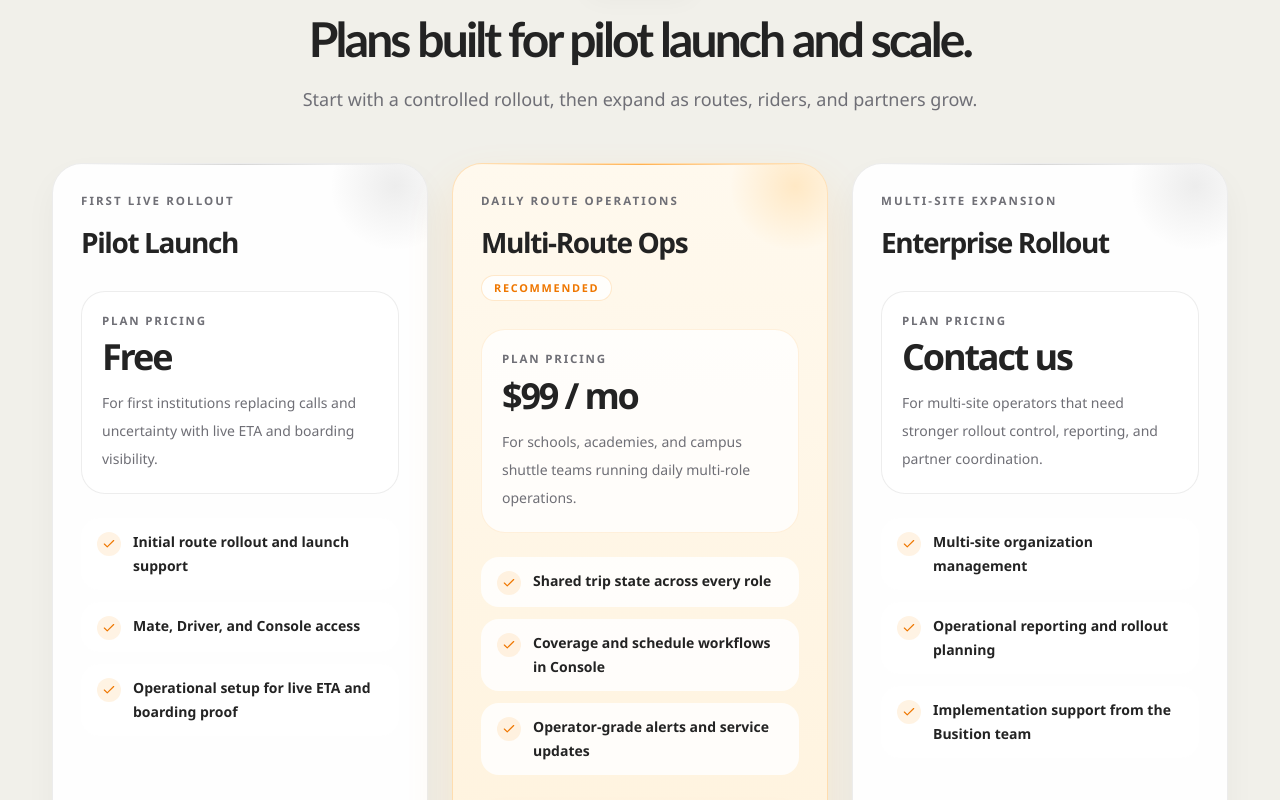
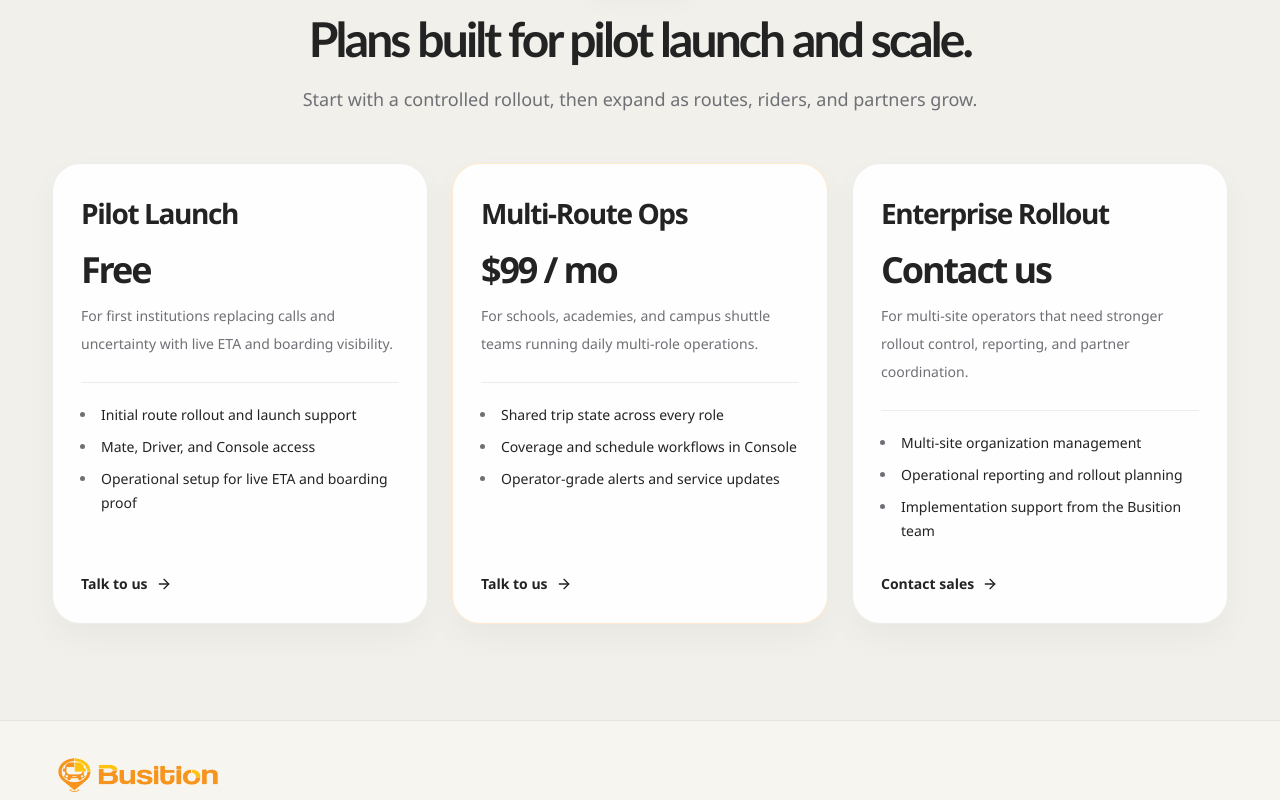
Before and after one commit to busition/busition-demo, a Next.js app: page / in a window 1280 px wide. Shown: the part 4180-4980 px from the top of the page. Built offline with nearby package versions, Linux system fonts and the light colour scheme.

Commit message:
Simplify pricing section UI

```diff
--- a/src/app/page.tsx
+++ b/src/app/page.tsx
@@ -4,7 +4,6 @@ import type { ComponentType } from "react";
 import {
   ArrowRight,
   BusFront,
-  Check,
   Clock3,
   MapPinned,
   ShieldCheck,
@@ -86,20 +85,17 @@ const roleCards = [
 
 type PricingPlan = {
   name: string;
-  eyebrow: string;
   price: string;
   detail: string;
   points: string[];
   href: string;
   ctaLabel: string;
   featured?: boolean;
-  badge?: string;
 };
 
 const pricingPlans: PricingPlan[] = [
   {
     name: "Pilot Launch",
-    eyebrow: "First live rollout",
     price: "Free",
     detail: "For first institutions replacing calls and uncertainty with live ETA and boarding visibility.",
     points: [
@@ -112,7 +108,6 @@ const pricingPlans: PricingPlan[] = [
   },
   {
     name: "Multi-Route Ops",
-    eyebrow: "Daily route operations",
     price: "$99 / mo",
     detail: "For schools, academies, and campus shuttle teams running daily multi-role operations.",
     points: [
@@ -121,13 +116,11 @@ const pricingPlans: PricingPlan[] = [
       "Operator-grade alerts and service updates",
     ],
     featured: true,
-    badge: "Recommended",
     href: "mailto:contact@wookingwoo.com?subject=Busition%20Multi-Route%20Ops",
     ctaLabel: "Talk to us",
   },
   {
     name: "Enterprise Rollout",
-    eyebrow: "Multi-site expansion",
     price: "Contact us",
     detail: "For multi-site operators that need stronger rollout control, reporting, and partner coordination.",
     points: [
@@ -254,93 +247,35 @@ function PricingPlanCard({ plan }: { plan: PricingPlan }) {
   return (
     <article
       className={cx(
-        "relative flex h-full flex-col overflow-hidden rounded-[30px] border p-6 transition-transform duration-200 hover:-translate-y-1 sm:p-7",
-        plan.featured
-          ? "border-[rgba(255,154,31,0.26)] bg-[linear-gradient(180deg,#fff9ee_0%,#fff3de_100%)] shadow-[0_24px_48px_rgba(255,154,31,0.14)]"
-          : "concept-card",
+        "flex h-full flex-col rounded-[28px] border bg-white/92 p-6 shadow-[0_14px_32px_rgba(23,23,23,0.04)] sm:p-7",
+        plan.featured ? "border-[rgba(255,154,31,0.22)]" : "border-[var(--line)]",
       )}
     >
-      <div
-        aria-hidden="true"
-        className={cx(
-          "pointer-events-none absolute inset-x-6 top-0 h-px",
-          plan.featured
-            ? "bg-[linear-gradient(90deg,rgba(255,154,31,0)_0%,rgba(255,154,31,0.76)_50%,rgba(255,154,31,0)_100%)]"
-            : "bg-[linear-gradient(90deg,rgba(35,35,35,0)_0%,rgba(35,35,35,0.18)_50%,rgba(35,35,35,0)_100%)]",
-        )}
-      />
-      <div
-        aria-hidden="true"
-        className={cx(
-          "pointer-events-none absolute right-[-32px] top-[-42px] h-32 w-32 rounded-full",
-          plan.featured
-            ? "bg-[radial-gradient(circle,rgba(255,190,92,0.28)_0%,rgba(255,190,92,0)_72%)]"
-            : "bg-[radial-gradient(circle,rgba(35,35,35,0.08)_0%,rgba(35,35,35,0)_72%)]",
-        )}
-      />
-
-      <div className="relative flex h-full flex-col">
-        <div>
-          <p className="text-[0.72rem] font-semibold uppercase tracking-[0.18em] text-[var(--foreground-soft)]">
-            {plan.eyebrow}
-          </p>
-          <div className="mt-3 flex flex-wrap items-center gap-3">
-            <h3 className="whitespace-nowrap text-[1.75rem] font-bold tracking-[-0.05em] text-[var(--foreground)]">
+      <div className="flex h-full flex-col">
+        <h3 className="text-[1.75rem] font-bold tracking-[-0.05em] text-[var(--foreground)]">
           {plan.name}
         </h3>
-
-            {plan.badge ? (
-              <span className="inline-flex rounded-full border border-[rgba(255,154,31,0.22)] bg-white/82 px-3 py-1 text-[0.68rem] font-semibold uppercase tracking-[0.16em] text-[var(--accent-deep)]">
-                {plan.badge}
-              </span>
-            ) : null}
-          </div>
-        </div>
-
-        <div
-          className={cx(
-            "mt-7 rounded-[24px] border px-5 py-5",
-            plan.featured
-              ? "border-[rgba(255,154,31,0.14)] bg-white/78"
-              : "border-[rgba(35,35,35,0.08)] bg-white/74",
-          )}
-        >
-          <p className="text-[0.72rem] font-semibold uppercase tracking-[0.16em] text-[var(--foreground-soft)]">
-            Plan pricing
-          </p>
-          <p className="mt-2 text-4xl font-bold tracking-[-0.06em] text-[var(--foreground)]">
+        <p className="mt-4 text-4xl font-bold tracking-[-0.06em] text-[var(--foreground)]">
           {plan.price}
         </p>
         <p className="mt-3 text-sm leading-7 text-[var(--foreground-soft)]">
           {plan.detail}
         </p>
-        </div>
 
-        <ul className="mt-6 space-y-3">
+        <ul className="mt-6 space-y-2 border-t border-[var(--line)] pt-5">
           {plan.points.map((point) => (
-            <li
-              key={point}
-              className={cx(
-                "flex items-start gap-3 rounded-[18px] px-4 py-3 text-sm font-semibold",
-                plan.featured ? "bg-white/84" : "bg-white/78",
-              )}
-            >
-              <span className="mt-0.5 flex h-6 w-6 shrink-0 items-center justify-center rounded-full bg-[var(--accent-soft)] text-[var(--accent-deep)]">
-                <Check className="h-3.5 w-3.5" />
-              </span>
-              <span className="leading-6 text-[var(--foreground)]">{point}</span>
+            <li key={point} className="ml-4 list-disc pl-1 text-sm leading-6 text-[var(--foreground)] marker:text-[var(--foreground-soft)]">
+              {point}
             </li>
           ))}
         </ul>
 
-        <div className="mt-auto pt-8">
+        <div className="mt-auto pt-7">
           <Link
             href={plan.href}
             className={cx(
-              "inline-flex w-full items-center justify-center gap-2 rounded-[18px] px-5 py-3 text-sm font-semibold transition-transform hover:-translate-y-0.5",
-              plan.featured
-                ? "orange-button"
-                : "outline-button text-[var(--foreground)]",
+              "inline-flex items-center gap-2 text-sm font-semibold transition-colors",
+              plan.featured ? "text-[var(--accent-deep)]" : "text-[var(--foreground)] hover:text-[var(--accent-deep)]",
             )}
           >
             {plan.ctaLabel}
```
Lines whose indentation alone changed are shown as unchanged.
